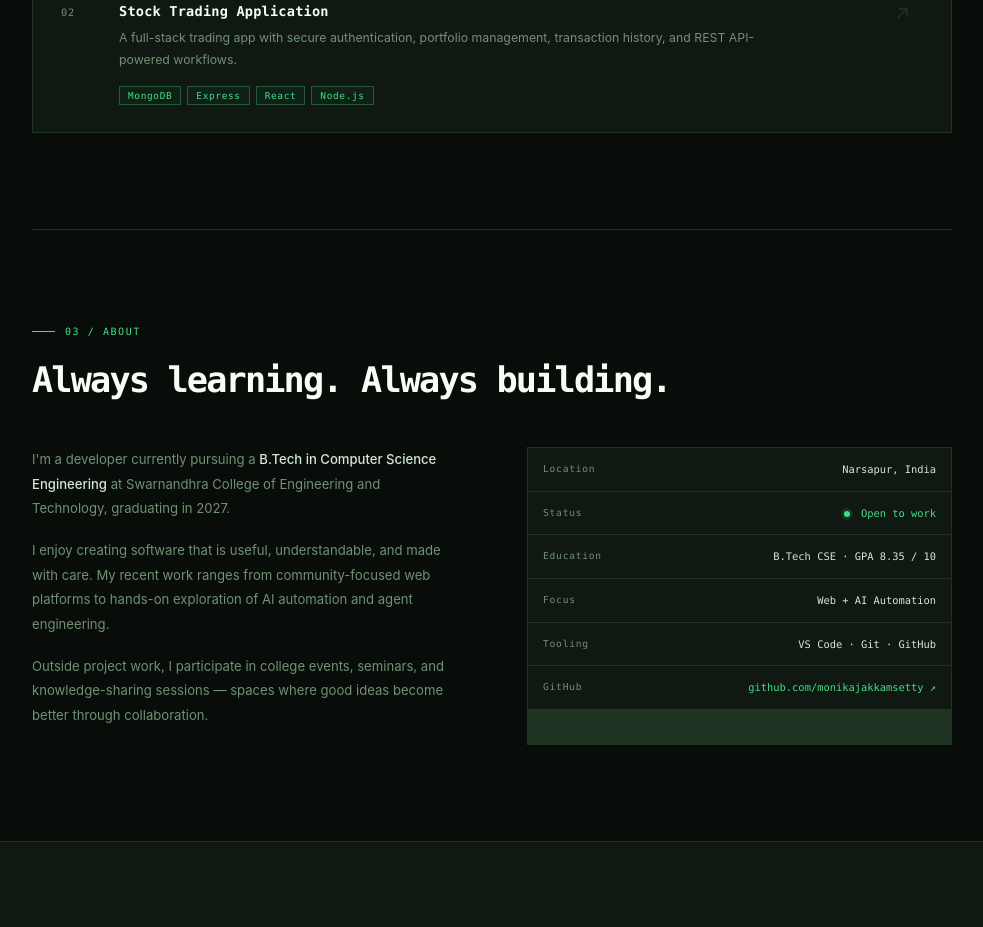
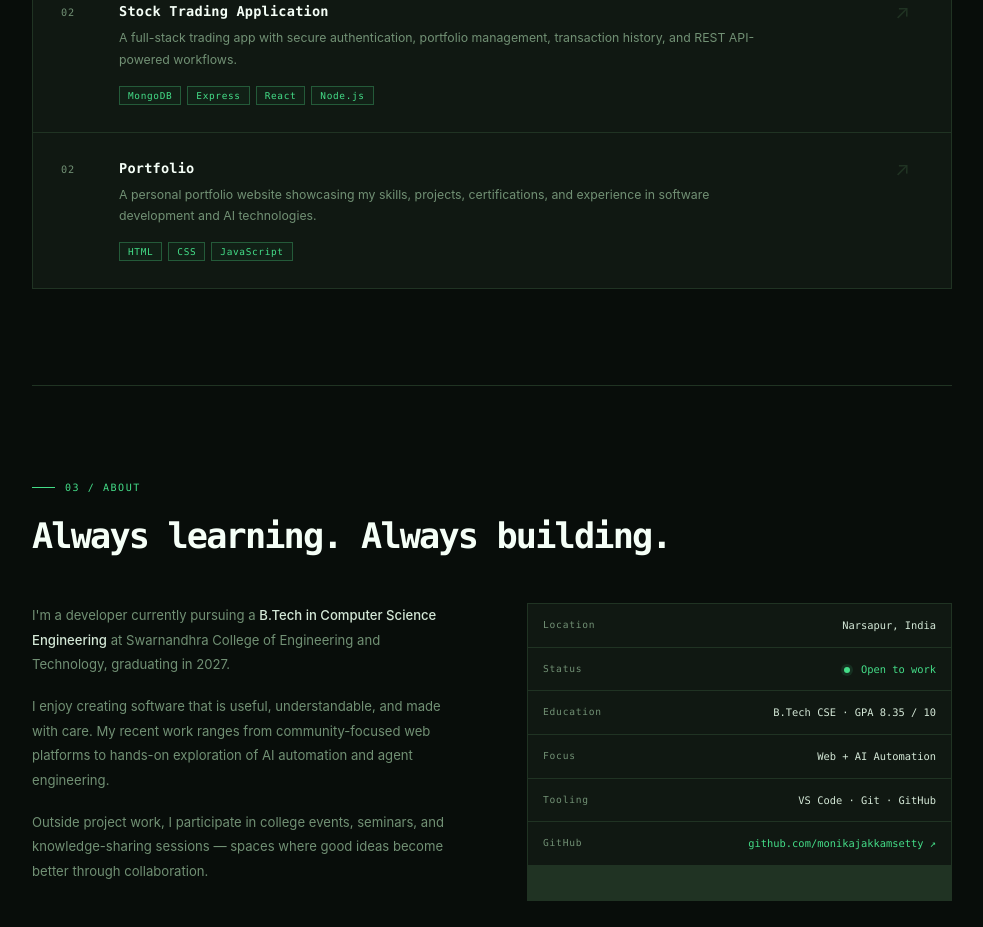
Before and after one commit to monikajakkamsetty/portfolio, a plain HTML site: page index.html in a window 1280 px wide. Shown: the part 1737-2664 px from the top of the page, without its empty margins (148-1131 px from the left). Drawn offline with Linux system fonts and the light colour scheme.

Commit message:
Updated project

```diff
--- a/index.html
+++ b/index.html
@@ -103,6 +103,15 @@
             </span>
             <span class="project-arrow" aria-hidden="true">↗</span>
           </a>
+         <a class="project-item" href="https://monikajakkamsetty.github.io/portfolio/" target="_blank" rel="noreferrer" aria-label="View the Portfolio">
+            <span class="project-number">02</span>
+            <span class="project-main">
+              <strong>Portfolio</strong>
+              <span>A personal portfolio website showcasing my skills, projects, certifications, and experience in software development and AI technologies.</span>
+              <span class="tags"><b>HTML</b><b>CSS</b><b>JavaScript</b></span>
+            </span>
+            <span class="project-arrow" aria-hidden="true">↗</span>
+          </a>
         </div>
       </section>
 
```
